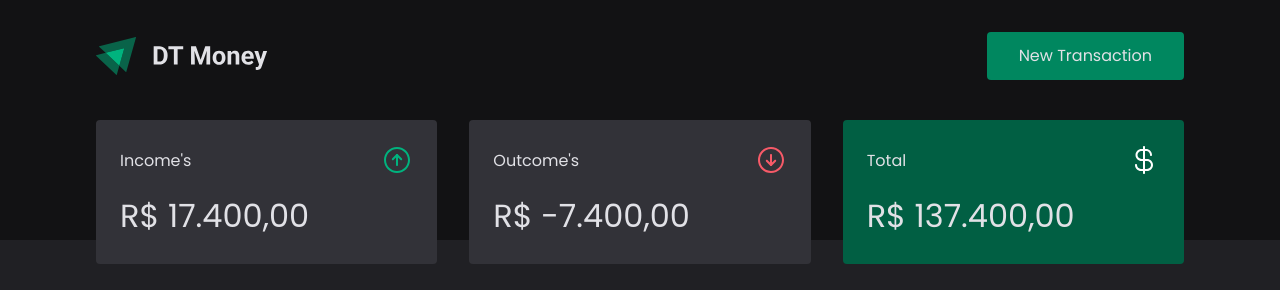
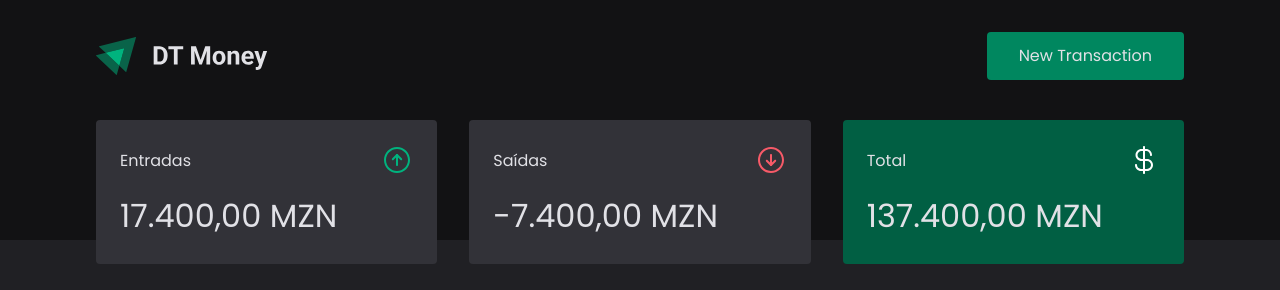
Before and after one commit to eric-antonio/dtmoney, a React (Create React App) app: page / in a window 1280 px wide. Shown: the top 290 px of the page. Built offline with nearby package versions, Linux system fonts and the light colour scheme; no server answers; what miragejs would draw is missing.

Commit message:
Transaction Table

```diff
--- a/src/components/Summary/index.tsx
+++ b/src/components/Summary/index.tsx
@@ -10,18 +10,18 @@ export function Summary() {
     <Container>
       <div>
         <header>
-          <p>Income's</p>
+          <p>Entradas</p>
           <img src={IncomeImg} alt="income money" />
         </header>
-        <strong>R$ 17.400,00</strong>
+        <strong>17.400,00 MZN</strong>
       </div>
 
       <div>
         <header>
-          <p>Outcome's</p>
+          <p>Saídas</p>
           <img src={OutcomeImg} alt="out come money" />
         </header>
-        <strong>R$ -7.400,00</strong>
+        <strong>-7.400,00 MZN</strong>
       </div>
 
       <div className="highlight-background">
@@ -29,7 +29,7 @@ export function Summary() {
           <p>Total</p>
           <img src={DollarSing} alt="amount money" />
         </header>
-        <strong>R$ 137.400,00</strong>
+        <strong>137.400,00 MZN</strong>
       </div>
     </Container>
   );
--- a/src/components/TransactionTable/index.tsx
+++ b/src/components/TransactionTable/index.tsx
@@ -17,7 +17,9 @@ export function TransactionTable() {
   const [transactions, setTransactions] = useState<Transaction[]>([]);
 
   useEffect(function () {
-    api.get("transactions").then((response) => setTransactions(response.data.transactions));
+    api
+      .get("transactions")
+      .then((response) => setTransactions(response.data.transactions));
   }, []);
 
   return (
@@ -49,9 +51,18 @@ export function TransactionTable() {
           {transactions.map((transaction) => (
             <tr key={transaction.id}>
               <td>{transaction.title}</td>
-              <td className={transaction.type}>{transaction.amount}</td>
+              <td className={transaction.type}>
+                {new Intl.NumberFormat("pt-PT", {
+                  style: "currency",
+                  currency: "MZN",
+                }).format(transaction.amount)}
+              </td>
               <td>{transaction.category}</td>
-              <td>{transaction.createdAt}</td>
+              <td>
+                {new Intl.DateTimeFormat("pt-PT").format(
+                  new Date(transaction.createdAt)
+                )}
+              </td>
             </tr>
           ))}
         </tbody>
```
